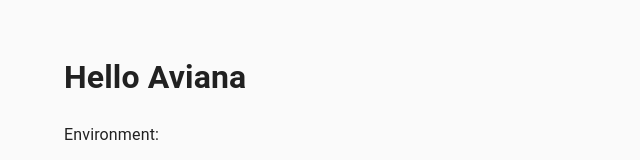
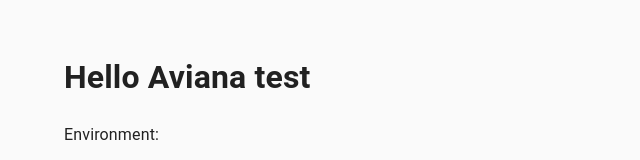
Before and after one commit to StefanD3V/test-husky, a React (Vite) app: page / in a window 1280 px wide. Shown: the top 160 px of the page, without its empty margins (0-640 px from the left). Built offline with nearby package versions, Linux system fonts and the light colour scheme.

Commit message:
testdsfgf

```diff
--- a/src/pages/HomePage.tsx
+++ b/src/pages/HomePage.tsx
@@ -3,7 +3,7 @@ export default function HomePage() {
 
   return (
     <div>
-      <h1>Hello Aviana</h1>
+      <h1>Hello Aviana test</h1>
       <p>Environment: {appEnv}</p>
     </div>
   );
```
